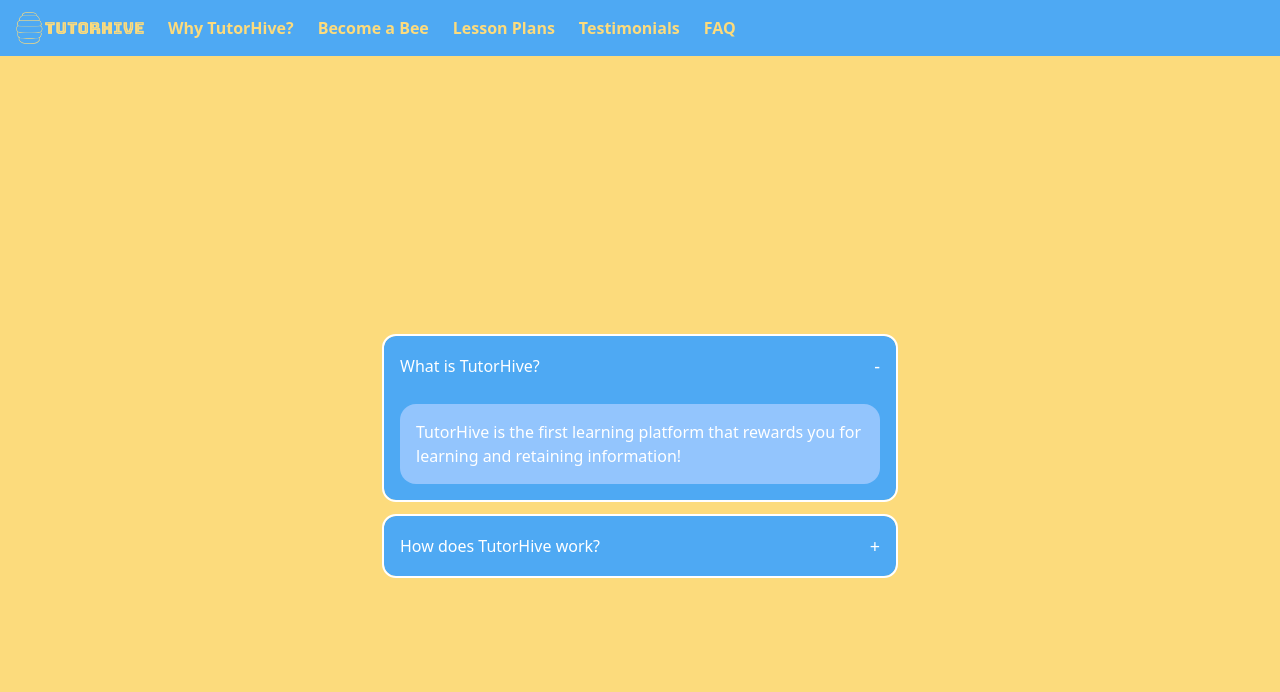
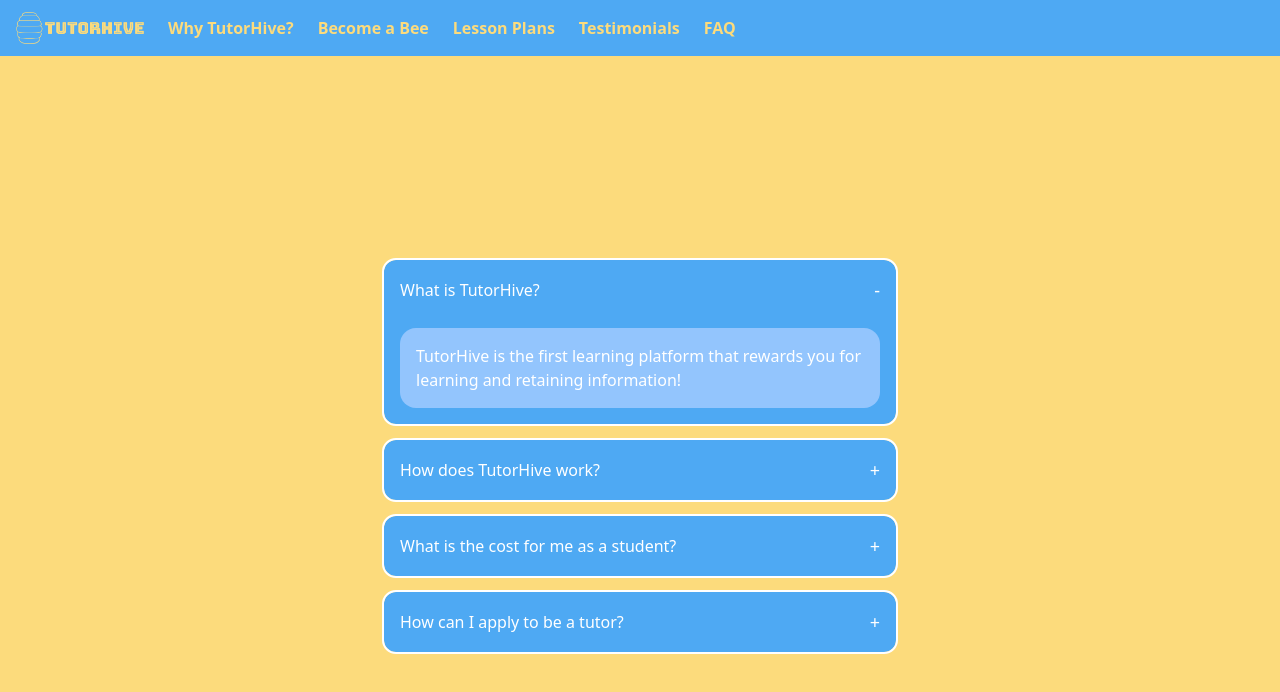
Before and after one commit to joonhoswe/TutorHive, a Next.js app: page /faq in a window 1280 px wide. Shown: the top 692 px of the page. Built offline with nearby package versions, Linux system fonts and the light colour scheme.

Commit message:
opacity and link functionality

```diff
--- a/src/components/navbar.js
+++ b/src/components/navbar.js
@@ -60,14 +60,16 @@
               exit="closed"
               variants={sidebarVariants}
               transition={{ duration: 0.4 }}
-              className="z-20 pt-12 pb-28 absolute top-full right-0 h-screen w-screen bg-blue-150  bg-opacity-20 flex flex-col justify-between"
+              className="z-20 pt-12 pb-28 absolute top-full right-0 h-screen w-screen bg-blue-150  bg-opacity-100 flex flex-col justify-between"
             >
               {/* Website Section Links */}
-              <div className='flex flex-col space-y-6'>
+              <div className='flex flex-col space-y-6 items-center justify-center'>
                 {navLinks.map((link) => (
-                  <button key={link.title} className="">
-                    {link.title}
-                  </button>
+                  <a href={link.path} className="">
+                    <button key={link.title} className="">
+                      {link.title}
+                    </button>
+                  </a>
                 ))}
               </div>
 
--- a/src/pages/faq.js
+++ b/src/pages/faq.js
@@ -7,6 +7,8 @@
     const questions = [
         { question: 'What is TutorHive?', answer: 'TutorHive is the first learning platform that rewards you for learning and retaining information!' },
         { question: 'How does TutorHive work?', answer: 'TutorHive uses a game-like level system and rewards you with prizes for completing lessons and quizzes.' },
+        { question: 'What is the cost for me as a student?', answer: 'TutorHive\'s tutoring services start at $50/hour!' },
+        { question: 'How can I apply to be a tutor?', answer: 'Check the "Become a Bee" tap in our menu to get started!' }
     ];
 
     return (
```
